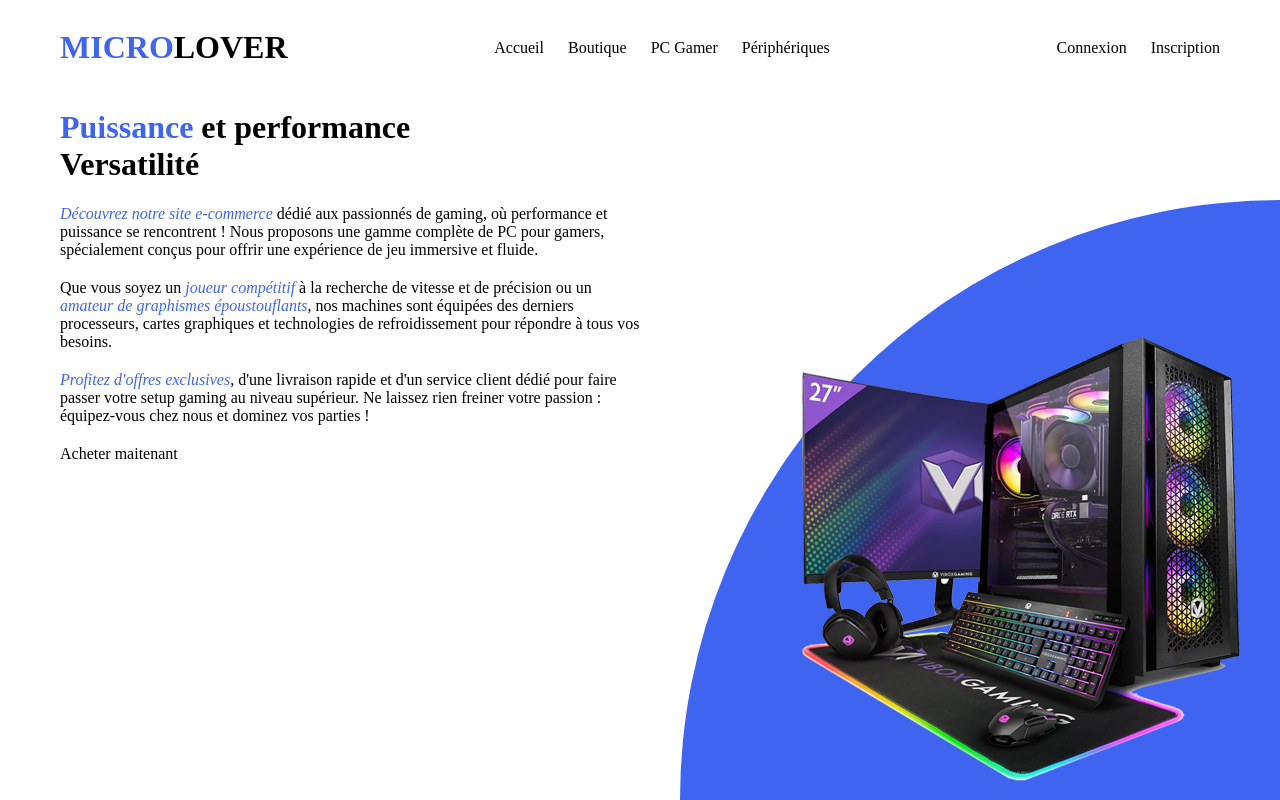
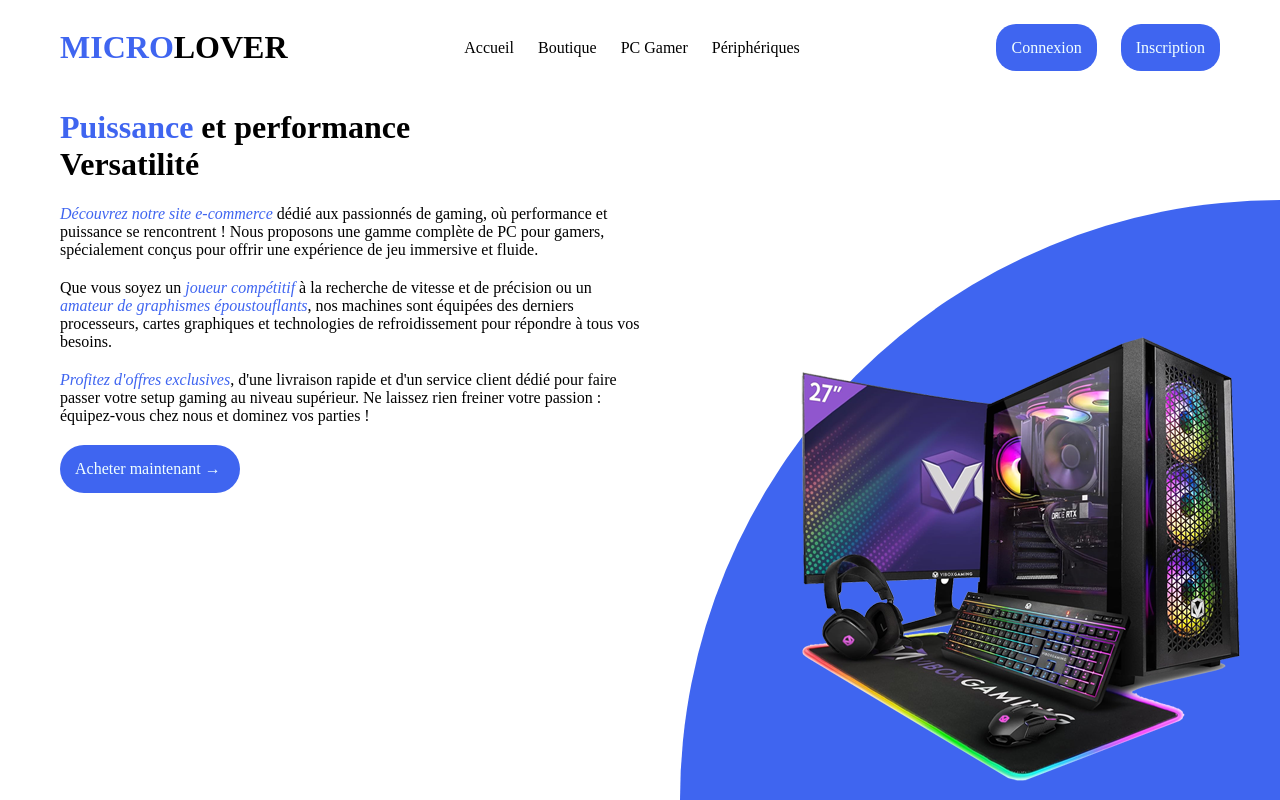
Before and after one commit to PoissonSimeon/MicroLover, a plain HTML site: page index.html in a window 1280 px wide. Drawn offline with Linux system fonts and the light colour scheme.

Commit message:
microlover

```diff
--- a/css/style.css
+++ b/css/style.css
@@ -43,8 +43,15 @@
     margin-left: 20px;
 }
 
-.boutcon{
+.boutton{
     margin-left: 20px;
+    background-color: rgb(63,101,240);
+    text-align: center;
+    color: azure;
+    border-radius: 20px;
+    padding: 15px;
+    transition: 0.5s;
+    width: 70px;
 }
 
 .microlover {
@@ -89,10 +96,24 @@ body{
     position: fixed;
     bottom: 0;
     right: 5px;
-    cursor: pointer;
     transition: 0.5s;
 }
 
 .image:hover{
     transform: scale(0.75);
 }
+
+.acheter{
+    background-color: rgb(63,101,240);
+    text-align: center;
+    color: azure;
+    border-radius: 30px;
+    display: flex;
+    padding: 15px;
+    transition: 0.5s;
+    width: 150px;
+}
+
+.acheter:hover{
+    word-spacing: 500px;
+}
--- a/index.html
+++ b/index.html
@@ -30,8 +30,8 @@
      </div>
 
      <div class="identification">
-         <a class="boutcon">Connexion</a>
-         <a class="boutcon">Inscription</a>
+         <a class="boutton">Connexion</a>
+         <a class="boutton">Inscription</a>
      </div>
 
     </header>
@@ -52,8 +52,8 @@
      </div>
     </div>
 
- <div class="acheter">
-     <div>Acheter maitenant</div>
+ <div>
+     <div class="acheter">Acheter maintenant →</div>
  </div>
 
  <div class="cercle">
```
